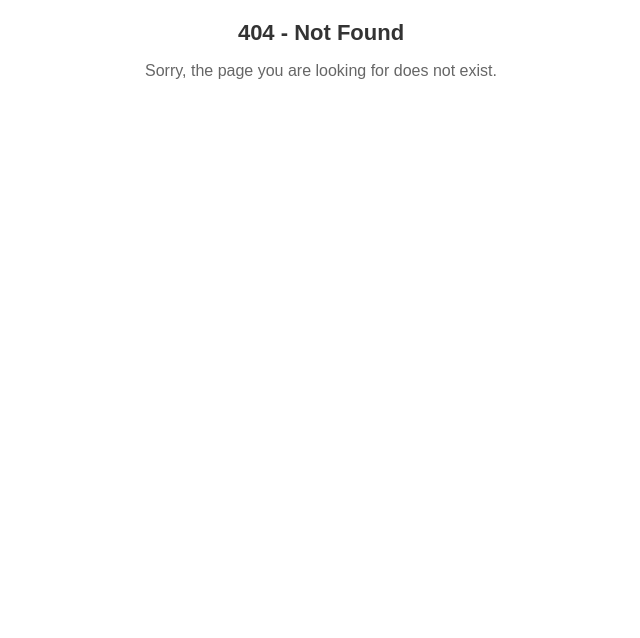
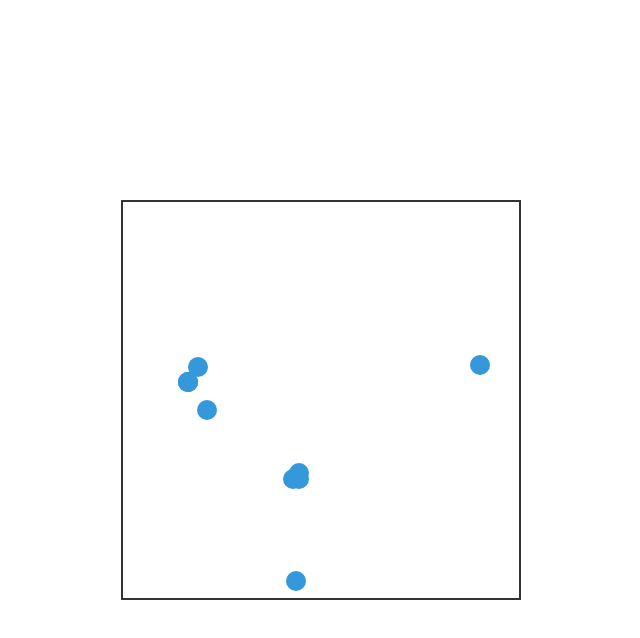
Before and after one commit to satyajitnayk/sync_collab, a React (Vite) app in the folder ui/: page /bounceballs in a window 1280 px wide. Before the commit this address had no page. Shown: the top 638 px of the page, without its empty margins (319-959 px from the left). Built offline with nearby package versions, Linux system fonts and the light colour scheme.

Commit message:
add basic bounce ball game. (#15)

```diff
--- a/ui/src/App.tsx
+++ b/ui/src/App.tsx
@@ -8,6 +8,7 @@ import { ProjectMangement } from './components/draganddrop/ProjectMangement';
 import NotFoundPage from './components/NotFoundPage';
 import { ContextInImageSize } from './components/contextpage/ContextInImageSize';
 import { ContextInHeading } from './components/contextpage/ContextInHeading';
+import { BouncingBalls } from './components/bouncingballs/BouncingBall';
 
 const App: React.FC = () => {
   const joinChat = (username: string, chatroomId: string) => {
@@ -29,6 +30,7 @@ const App: React.FC = () => {
         <Route path="/project" element={<ProjectMangement />} />
         <Route path="/context/imagesize" element={<ContextInImageSize />} />
         <Route path="/context/headings" element={<ContextInHeading />} />
+        <Route path="/bounceballs" element={<BouncingBalls />} />
         <Route path="*" element={<NotFoundPage />} />
       </Routes>
     </Router>
--- /dev/null
+++ b/ui/src/components/bouncingballs/BouncingBall.tsx
@@ -0,0 +1,162 @@
+import { useEffect, useRef, useState } from 'react';
+import { Ball } from '../../interfaces';
+import '../../css/BouncingBall.css';
+const MAX_BALLS = 10;
+const MIN_GAP_FOR_NEW_BALL = 150;
+const DAMPING_FACTOR = 0.99; // energy preserved
+
+const initialBalls: Ball[] = [
+  {
+    id: 1,
+    x: 50,
+    y: 50,
+    speedX: 1,
+    speedY: 2,
+  },
+  {
+    id: 2,
+    x: 55,
+    y: 55,
+    speedX: 2,
+    speedY: 1,
+  },
+];
+
+export const BouncingBalls = () => {
+  const [balls, setBalls] = useState<Ball[]>(initialBalls);
+  const [ballCount, setBallCount] = useState<number>(initialBalls.length);
+  const [isAnimating, setIsAnimating] = useState<boolean>(true);
+  const boxRef = useRef<HTMLDivElement | null>(null);
+
+  // method that tell if new ball is good - not merged with existing balls
+  const isCurrentBallGood = (x: number, y: number): boolean => {
+    return balls.every((ball) => {
+      const dx = ball.x - x;
+      const dy = ball.y - y;
+      const distance = Math.sqrt(dx * dx + dy * dy);
+      return distance >= MIN_GAP_FOR_NEW_BALL;
+    });
+  };
+
+  const updateBalls = () => {
+    setBalls((prevBalls) => {
+      const newBalls = prevBalls.map((ball) => {
+        let newSpeedX = ball.speedX;
+        let newSpeedY = ball.speedY;
+
+        // Check for collisions with the horizontal borders
+        if (
+          ball.x + newSpeedX < 0 ||
+          ball.x + newSpeedX > boxRef.current!.offsetWidth - 20
+        ) {
+          newSpeedX = -newSpeedX;
+        }
+
+        // Check for collisions with the vertical borders
+        if (
+          ball.y + newSpeedY < 0 ||
+          ball.y + newSpeedY > boxRef.current!.offsetHeight - 20
+        ) {
+          newSpeedY = -newSpeedY;
+        }
+
+        return {
+          ...ball,
+          x: ball.x + newSpeedX,
+          y: ball.y + newSpeedY,
+          speedX: newSpeedX,
+          speedY: newSpeedY,
+        };
+      });
+      return newBalls;
+    });
+  };
+
+  const checkCollisions = () => {
+    setBalls((prevBalls) => {
+      if (prevBalls.length >= MAX_BALLS) {
+        return prevBalls;
+      }
+      let collisionOccurred = false;
+
+      const newBalls = [...prevBalls];
+      for (let i = 0; i < newBalls.length; ++i) {
+        for (let j = i + 1; j < newBalls.length; ++j) {
+          const dx = newBalls[j].x - newBalls[i].x;
+          const dy = newBalls[j].y - newBalls[i].y;
+          const distance = Math.sqrt(dx * dx + dy * dy);
+
+          if (distance < 2 && !collisionOccurred) {
+            collisionOccurred = true;
+            // Generate a new ball at the point of collision
+            const collisionX = (newBalls[i].x + newBalls[j].x) / 2;
+            const collisionY = (newBalls[i].y + newBalls[j].y) / 2;
+            const id = newBalls.length + 1;
+            const speedX = 1 * DAMPING_FACTOR;
+            const speedY = 1.5 * DAMPING_FACTOR;
+
+            // check if new ball is too near to any balls
+
+            if (
+              newBalls.length < MAX_BALLS &&
+              isCurrentBallGood(collisionX, collisionY)
+            ) {
+              newBalls.push({
+                id,
+                x: collisionX,
+                y: collisionY,
+                speedX,
+                speedY,
+              });
+              setBallCount((prevCount) => prevCount + 1);
+
+              // Reverse the directions of colliding balls
+              newBalls[i].speedX *= -1;
+              newBalls[i].speedY *= -1;
+              newBalls[j].speedX *= -1;
+              newBalls[j].speedY *= -1;
+            }
+            break;
+          }
+        }
+        if (collisionOccurred) break;
+      }
+
+      return newBalls;
+    });
+  };
+
+  const animationFrame = () => {
+    if (isAnimating && ballCount < 30) {
+      updateBalls();
+      checkCollisions();
+      requestAnimationFrame(animationFrame);
+    } else if (ballCount >= 30) {
+      // Reset animation after 30 balls
+      setBalls(initialBalls);
+      setBallCount(initialBalls.length);
+    } else {
+      setIsAnimating(false);
+    }
+  };
+
+  useEffect(() => {
+    const animationFrameId = requestAnimationFrame(animationFrame);
+
+    return () => {
+      cancelAnimationFrame(animationFrameId);
+    };
+  }, [isAnimating, ballCount]);
+
+  return (
+    <div ref={boxRef} id="box" className="box">
+      {balls.map((ball) => (
+        <div
+          key={ball.id}
+          className="ball"
+          style={{ left: ball.x, top: ball.y }}
+        ></div>
+      ))}
+    </div>
+  );
+};
--- /dev/null
+++ b/ui/src/css/BouncingBall.css
@@ -0,0 +1,30 @@
+/* src/styles.css */
+body {
+  font-family: 'Arial', sans-serif;
+  margin: 0;
+  padding: 0;
+  display: flex;
+  align-items: center;
+  justify-content: center;
+  height: 100vh;
+}
+
+.app {
+  text-align: center;
+}
+
+.box {
+  position: relative;
+  width: 400px;
+  height: 400px;
+  border: 2px solid #333;
+  overflow: hidden;
+}
+
+.ball {
+  position: absolute;
+  width: 20px;
+  height: 20px;
+  background-color: #3498db;
+  border-radius: 50%;
+}
```
Also changed, not shown: ui/src/interfaces.ts (+8 -0 lines).
